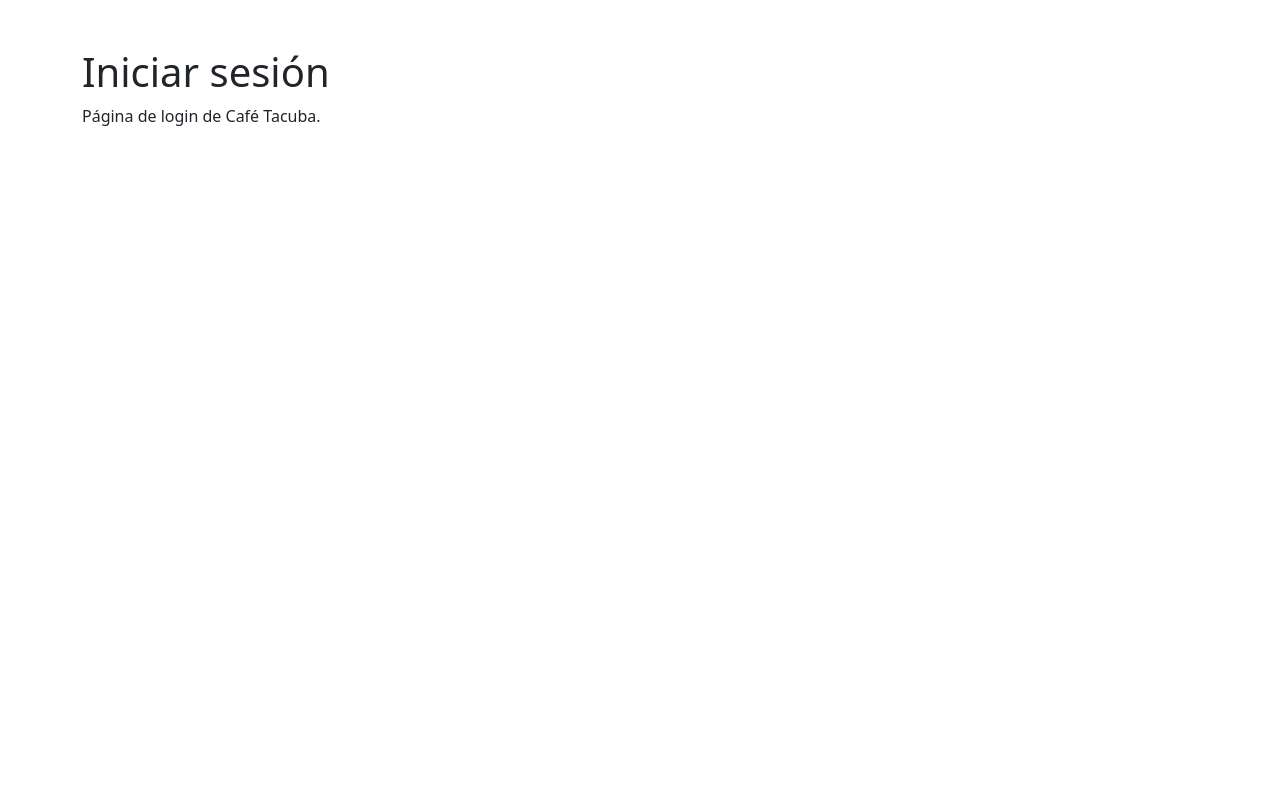
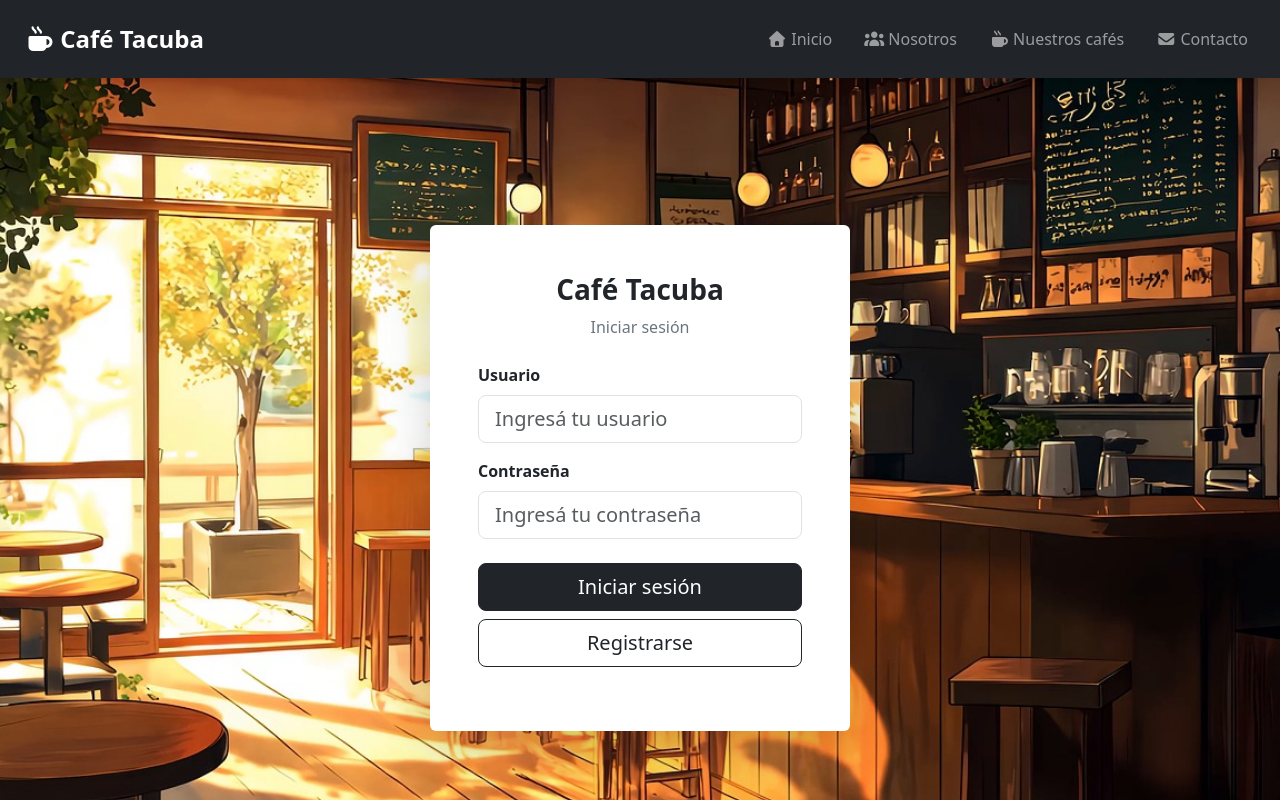
Before and after one commit to chrisrios-334/cafe-tacuba-frontend, a React (Vite) app: page /login in a window 1280 px wide. Shown: the top 800 px of the page. Built offline with nearby package versions, Linux system fonts and the light colour scheme.

Commit message:
feat: agrega autenticación y sesión de usuarios

```diff
--- /dev/null
+++ b/src/components/LoginForm.jsx
@@ -0,0 +1,50 @@
+function LoginForm({ iniciarSesion, cambiarARegistro, usuario, setUsuario, contrasena, setContrasena, mensaje, tipoMensaje }) {
+  return (
+    <form onSubmit={iniciarSesion}>
+      <div className="mb-3">
+        <label htmlFor="usuario" className="form-label fw-semibold">
+          Usuario
+        </label>
+        <input
+          type="text"
+          id="usuario"
+          className="form-control form-control-lg"
+          placeholder="Ingresá tu usuario"
+          value={usuario}
+          onChange={(event) => setUsuario(event.target.value)}
+          required
+        />
+      </div>
+      <div className="mb-4">
+        <label htmlFor="contrasena" className="form-label fw-semibold">
+          Contraseña
+        </label>
+        <input
+          type="password"
+          id="contrasena"
+          className="form-control form-control-lg"
+          placeholder="Ingresá tu contraseña"
+          value={contrasena}
+          onChange={(event) => setContrasena(event.target.value)}
+          required
+        />
+      </div>
+      <div className="d-grid gap-2">
+        <button type="submit" className="btn btn-dark btn-lg">
+          Iniciar sesión
+        </button>
+        <button
+          type="button"
+          className="btn btn-outline-dark btn-lg"
+          onClick={cambiarARegistro}
+        >
+          Registrarse
+        </button>
+      </div>
+      <p className={`${tipoMensaje} text-center mt-3`}>
+        {mensaje}
+      </p>
+    </form>
+  )
+}
+export default LoginForm
--- /dev/null
+++ b/src/components/RegisterForm.jsx
@@ -0,0 +1,78 @@
+function RegisterForm({ registrarUsuario, volverAlLogin, nombre, setNombre, apellido, setApellido, nuevoUsuario, setNuevoUsuario, nuevaContrasena, setNuevaContrasena, mensaje, tipoMensaje }) {
+  return (
+    <form onSubmit={registrarUsuario}>
+      <div className="mb-3">
+        <label htmlFor="nombre" className="form-label fw-semibold">
+          Nombre
+        </label>
+        <input
+          type="text"
+          id="nombre"
+          className="form-control"
+          placeholder="Ingresá tu nombre"
+          value={nombre}
+          onChange={(event) => setNombre(event.target.value)}
+          required
+        />
+      </div>
+      <div className="mb-3">
+        <label htmlFor="apellido" className="form-label fw-semibold">
+          Apellido
+        </label>
+        <input
+          type="text"
+          id="apellido"
+          className="form-control"
+          placeholder="Ingresá tu apellido"
+          value={apellido}
+          onChange={(event) => setApellido(event.target.value)}
+          required
+        />
+      </div>
+      <div className="mb-3">
+        <label htmlFor="nuevoUsuario" className="form-label fw-semibold">
+          Usuario
+        </label>
+        <input
+          type="text"
+          id="nuevoUsuario"
+          className="form-control"
+          placeholder="Elegí un usuario"
+          value={nuevoUsuario}
+          onChange={(event) => setNuevoUsuario(event.target.value)}
+          required
+        />
+      </div>
+      <div className="mb-4">
+        <label htmlFor="nuevaContrasena" className="form-label fw-semibold">
+          Contraseña
+        </label>
+        <input
+          type="password"
+          id="nuevaContrasena"
+          className="form-control"
+          placeholder="Elegí una contraseña"
+          value={nuevaContrasena}
+          onChange={(event) => setNuevaContrasena(event.target.value)}
+          required
+        />
+      </div>
+      <div className="d-grid gap-2">
+        <button type="submit" className="btn btn-dark btn-lg">
+          Registrarse
+        </button>
+        <button
+          type="button"
+          className="btn btn-outline-dark btn-lg"
+          onClick={volverAlLogin}
+        >
+          Volver al inicio de sesión
+        </button>
+      </div>
+      <p className={`${tipoMensaje} text-center mt-3`}>
+        {mensaje}
+      </p>
+    </form>
+  )
+}
+export default RegisterForm
--- a/src/components/navBar.jsx
+++ b/src/components/navBar.jsx
@@ -1,6 +1,16 @@
-import { Link } from 'react-router-dom'
+import { useState } from 'react'
+import { Link, useNavigate } from 'react-router-dom'
 
-function Navbar() {
+function Navbar({ mostrarIngresar = true }) {
+  const navigate = useNavigate()
+  const [usuarioActivo, setUsuarioActivo] = useState(() => {
+    return JSON.parse(localStorage.getItem('usuarioActivo'))
+  })
+  function cerrarSesion() {
+    localStorage.removeItem('usuarioActivo')
+    setUsuarioActivo(null)
+    navigate('/')
+  }
   return (
     <nav className="navbar navbar-expand-lg bg-dark navbar-dark shadow-sm sticky-top px-3 px-md-4">
       <div className="container-fluid px-0 py-2">
@@ -18,11 +28,8 @@
         >
           <span className="navbar-toggler-icon"></span>
         </button>
-
         <div className="collapse navbar-collapse" id="menuNavegacion">
-
           <ul className="navbar-nav ms-auto align-items-lg-center gap-lg-3">
-
             <li className="nav-item">
               <a className="nav-link" href="/#inicio">
                 <i className="fa-solid fa-house"></i> Inicio
@@ -43,19 +50,40 @@
                 <i className="fa-solid fa-envelope"></i> Contacto
               </a>
             </li>
-            <li className="nav-item">
-              <Link
-                className="btn btn-light rounded-pill"
-                to="/login"
-              >
-                Ingresar
-              </Link>
-            </li>
+            {mostrarIngresar && (
+              <li className="nav-item dropdown">
+                {usuarioActivo ? (
+                  <>
+                    <button
+                      className="btn btn-light rounded-pill dropdown-toggle"
+                      type="button"
+                      data-bs-toggle="dropdown"
+                      aria-expanded="false"
+                    >
+                      {usuarioActivo.nombre}
+                    </button>
+                    <ul className="dropdown-menu dropdown-menu-end">
+                      <li>
+                        <button
+                          className="dropdown-item"
+                          onClick={cerrarSesion}
+                        >
+                          Cerrar sesión
+                        </button>
+                      </li>
+                    </ul>
+                  </>
+                ) : (
+                  <Link className="btn btn-light rounded-pill" to="/login">
+                    Ingresar
+                  </Link>
+                )}
+              </li>
+            )}
           </ul>
         </div>
       </div>
     </nav>
   )
 }
-
 export default Navbar
--- /dev/null
+++ b/src/data/usuarios.js
@@ -0,0 +1,21 @@
+const usuariosIniciales = [
+  {
+    nombre: 'christian',
+    apellido: 'rios',
+    usuario: 'chris',
+    contrasena: '123'
+  },
+  {
+    nombre: 'ivan',
+    apellido: 'jaimes',
+    usuario: 'ivancho',
+    contrasena: '1234'
+  },
+  {
+    nombre: 'luis',
+    apellido: 'lopez',
+    usuario: 'luisito',
+    contrasena: '12345'
+  }
+]
+export default usuariosIniciales
--- a/src/pages/Login.jsx
+++ b/src/pages/Login.jsx
@@ -1,10 +1,132 @@
+import { useState } from 'react'
+import { useNavigate } from 'react-router-dom'
+
+import Navbar from '../components/navBar'
+import Footer from '../components/Footer'
+import LoginForm from '../components/LoginForm'
+import RegisterForm from '../components/RegisterForm'
+import usuariosIniciales from '../data/usuarios'
+
 function Login() {
+  const navigate = useNavigate()
+  const [modoRegistro, setModoRegistro] = useState(false)
+  const [usuario, setUsuario] = useState('')
+  const [contrasena, setContrasena] = useState('')
+  const [nombre, setNombre] = useState('')
+  const [apellido, setApellido] = useState('')
+  const [nuevoUsuario, setNuevoUsuario] = useState('')
+  const [nuevaContrasena, setNuevaContrasena] = useState('')
+  const [mensaje, setMensaje] = useState('')
+  const [tipoMensaje, setTipoMensaje] = useState('')
+  const [usuarios, setUsuarios] = useState(() => {
+    const usuariosGuardados = JSON.parse(localStorage.getItem('usuarios'))
+    if (usuariosGuardados) {
+      return usuariosGuardados
+    }
+    localStorage.setItem('usuarios', JSON.stringify(usuariosIniciales))
+    return usuariosIniciales
+  })
+  function iniciarSesion(event) {
+    event.preventDefault()
+    const usuarioEncontrado = usuarios.find((usuarioRegistrado) => {
+      return (
+        usuarioRegistrado.usuario === usuario &&
+        usuarioRegistrado.contrasena === contrasena
+      )
+    })
+    if (usuarioEncontrado) {
+      localStorage.setItem('usuarioActivo', JSON.stringify(usuarioEncontrado))
+      navigate('/')
+    } else {
+      setMensaje('Usuario o contraseña incorrectos.')
+      setTipoMensaje('text-danger')
+    }
+  }
+  function registrarUsuario(event) {
+    event.preventDefault()
+    const usuarioExistente = usuarios.some((usuarioRegistrado) => {
+      return usuarioRegistrado.usuario === nuevoUsuario
+    })
+    if (usuarioExistente) {
+      setMensaje('Ese usuario ya existe.')
+      setTipoMensaje('text-danger')
+      return
+    }
+    const usuarioNuevo = {
+      nombre,
+      apellido,
+      usuario: nuevoUsuario,
+      contrasena: nuevaContrasena
+    }
+    const usuariosActualizados = [...usuarios, usuarioNuevo]
+    setUsuarios(usuariosActualizados)
+    localStorage.setItem('usuarios', JSON.stringify(usuariosActualizados))
+    setMensaje('Registro exitoso. Volviendo al inicio de sesión...')
+    setTipoMensaje('text-success')
+    setTimeout(() => {
+      setModoRegistro(false)
+      setMensaje('')
+    }, 1500)
+  }
+  function cambiarARegistro() {
+    setModoRegistro(true)
+    setMensaje('')
+  }
+  function volverAlLogin() {
+    setModoRegistro(false)
+    setMensaje('')
+  }
   return (
-    <main className="container py-5">
-      <h1>Iniciar sesión</h1>
-      <p>Página de login de Café Tacuba.</p>
-    </main>
+    <>
+      <Navbar mostrarIngresar={false} />
+      <main
+        className="min-vh-100 d-flex justify-content-center align-items-center"
+        style={{
+          backgroundImage: "url('/img/login2.jpg')",
+          backgroundSize: 'cover',
+          backgroundPosition: 'center'
+        }}
+      >
+        <div className="card shadow-lg border-0" style={{ width: '100%', maxWidth: '420px' }}>
+          <div className="card-body p-4 p-md-5">
+            <div className="text-center mb-4">
+              <h1 className="h3 fw-bold mb-2">Café Tacuba</h1>
+              <p className="text-secondary mb-0">
+                {modoRegistro ? 'Crear cuenta' : 'Iniciar sesión'}
+              </p>
+            </div>
+            {!modoRegistro ? (
+              <LoginForm
+                iniciarSesion={iniciarSesion}
+                cambiarARegistro={cambiarARegistro}
+                usuario={usuario}
+                setUsuario={setUsuario}
+                contrasena={contrasena}
+                setContrasena={setContrasena}
+                mensaje={mensaje}
+                tipoMensaje={tipoMensaje}
+              />
+            ) : (
+              <RegisterForm
+                registrarUsuario={registrarUsuario}
+                volverAlLogin={volverAlLogin}
+                nombre={nombre}
+                setNombre={setNombre}
+                apellido={apellido}
+                setApellido={setApellido}
+                nuevoUsuario={nuevoUsuario}
+                setNuevoUsuario={setNuevoUsuario}
+                nuevaContrasena={nuevaContrasena}
+                setNuevaContrasena={setNuevaContrasena}
+                mensaje={mensaje}
+                tipoMensaje={tipoMensaje}
+              />
+            )}
+          </div>
+        </div>
+      </main>
+      <Footer />
+    </>
   )
 }
-
 export default Login
```
